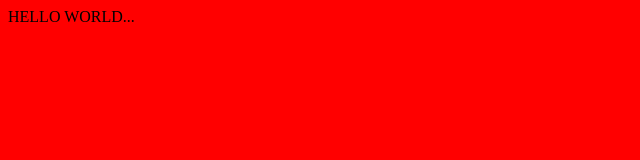
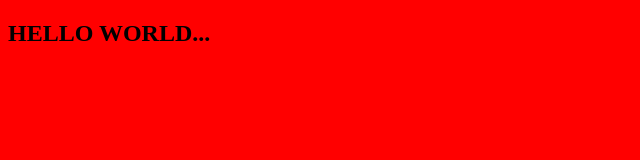
Before and after one commit to KirtiBihari/XTTraining, a plain HTML site: page first-web-sample/index.html in a window 1280 px wide. Shown: the whole page, without its empty margins (0-640 px from the left). Drawn offline with Linux system fonts and the light colour scheme.

Commit message:
index push latest

```diff
--- a/first-web-sample/index.html
+++ b/first-web-sample/index.html
@@ -7,6 +7,6 @@
     <title>Document</title>
 </head>
 <body style="background-color:red;">
-    HELLO WORLD...
+    <h2>HELLO WORLD...</h2>
 </body>
 </html>
```
